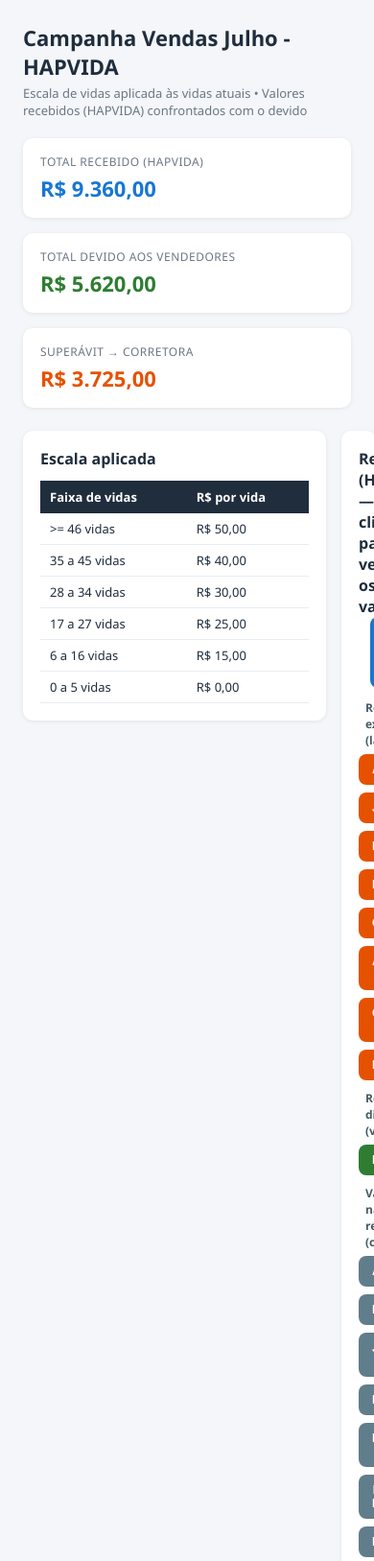
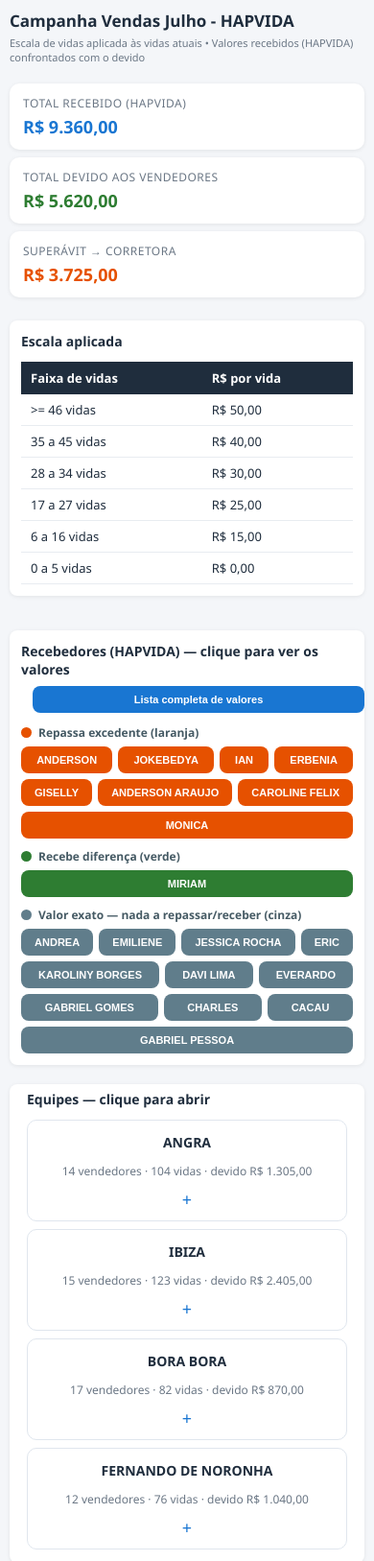
Before and after one commit to REINVENTSAUDE/CAMPANHA---JULHO, a plain HTML site: page index.html in a window 390 px wide. Shown: the top 1627 px of the page at 96% size. Drawn offline with Linux system fonts and the light colour scheme.

Commit message:
Add files via upload

```diff
--- a/index.html
+++ b/index.html
@@ -67,6 +67,29 @@
   details.repass-section .rep-body { padding: 0 16px 14px; overflow-x: auto; }
   @media (max-width: 900px) { .cards-grid { grid-template-columns: 1fr 1fr; } }
   @media (max-width: 600px) { .cards-grid { grid-template-columns: 1fr; } }
+  @media (max-width: 640px) {
+    body { padding: 10px; }
+    h1 { font-size: 17px; }
+    .sub { font-size: 11px; }
+    .cards { flex-direction: column; gap: 8px; }
+    .card-total { min-width: 0; padding: 12px 14px; }
+    .card-total .value { font-size: 18px; }
+    .card { padding: 12px; border-radius: 8px; }
+    h2 { font-size: 14px; }
+    .row { flex-direction: column; }
+    .card.narrow { width: 100%; }
+    .card.recebedores { width: 100%; }
+    .btn-lista { display: block; width: 100%; margin: 8px 0 0; }
+    .btns { gap: 6px; }
+    .btn { padding: 8px 11px; font-size: 11px; flex: 1 1 auto; }
+    .overlay { align-items: flex-end; padding-bottom: 12px; }
+    .modal { width: 96vw; max-width: 96vw; padding: 16px; max-height: 88vh; overflow-y: auto; }
+    .modal.lista { width: 96vw; }
+    .mini-h span { float: none; display: block; margin-top: 2px; }
+    details.eq-collapse summary { padding: 11px 12px; font-size: 12.5px; flex-direction: column; align-items: flex-start; gap: 4px; }
+    .eq-info { font-size: 11px; }
+    .rep-body { padding: 0 10px 10px; }
+  }
   .row { display: flex; gap: 16px; align-items: flex-start; }
   .card.narrow { flex: 0 0 auto; }
   .card.recebedores { flex: 1 1 auto; min-width: 0; }
```
